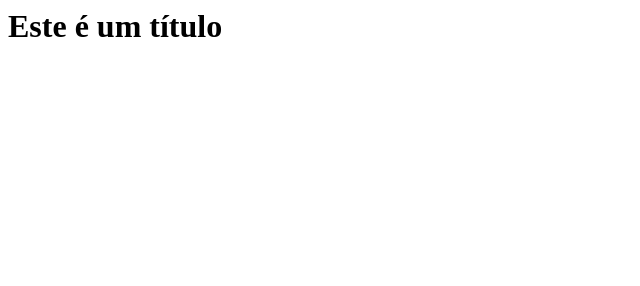
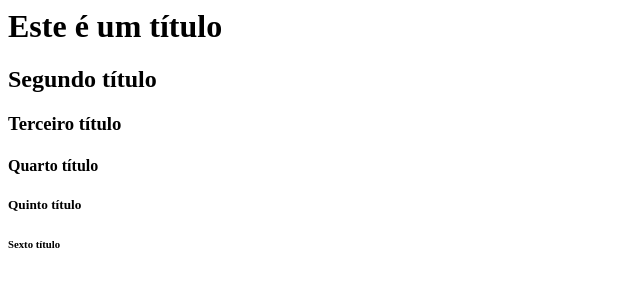
Before and after one commit to Jhonnes21/Curso-Front-End, a plain HTML site: page 1_INTRO/index.html in a window 1280 px wide. Shown: the whole page, without its empty margins (0-640 px from the left). Drawn offline with Linux system fonts and the light colour scheme.

Commit message:
adcionando subtitulos

```diff
--- a/1_INTRO/index.html
+++ b/1_INTRO/index.html
@@ -1 +1,6 @@
 <h1>Este é um título</h1>
+<h2>Segundo título</h2>
+<h3>Terceiro título</h3>
+<h4>Quarto título</h4>
+<h5>Quinto título</h5>
+<h6>Sexto título</h6>
```
